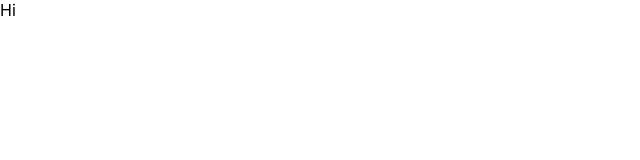
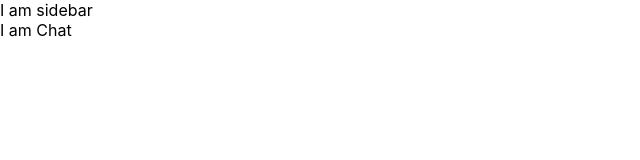
Before and after one commit to aniruddhparwal/whatsapp-clone, a React (Create React App) app: page / in a window 1280 px wide. Shown: the top 160 px of the page, without its empty margins (0-640 px from the left). Built offline with nearby package versions, Linux system fonts and the light colour scheme.

Commit message:
firebase added

```diff
--- a/src/App.js
+++ b/src/App.js
@@ -1,10 +1,13 @@
 import React from 'react';
+import Chat from './Components/Chat';
+import Sidebar from './Components/Sidebar';
 import './CSS/style.css';
 
 function App() {
   return (
-    <div className="App">
-      Hi
+    <div className="app">
+      <Sidebar />
+      <Chat />
     </div>
   );
 }
--- a/src/CSS/style.css
+++ b/src/CSS/style.css
@@ -1,4 +1 @@
-* {
-  margin: 0px;
-}
-/*# sourceMappingURL=style.css.map */
+/* No CSS *//*# sourceMappingURL=style.css.map */
--- a/src/CSS/style.scss
+++ b/src/CSS/style.scss
@@ -1,5 +1,2 @@
 @import 'sidebar'
-
-*{
-    margin: 0px;
-}
+@import 'chat'
--- /dev/null
+++ b/src/Components/Chat.js
@@ -0,0 +1,11 @@
+import React from 'react'
+
+function Chat() {
+    return (
+        <div className="chat">
+            I am  Chat
+        </div>
+    )
+}
+
+export default Chat
--- a/src/Components/Sidebar.js
+++ b/src/Components/Sidebar.js
@@ -0,0 +1,11 @@
+import React from 'react'
+
+function Sidebar() {
+    return (
+        <div className="sidebar">
+            I am sidebar
+        </div>
+    )
+}
+
+export default Sidebar
```
Also changed, not shown: src/firebase.js (added, +9 -0 lines), src/CSS/_chat.scss (added), 1 other file (tests, documents, lock files or other folders).
